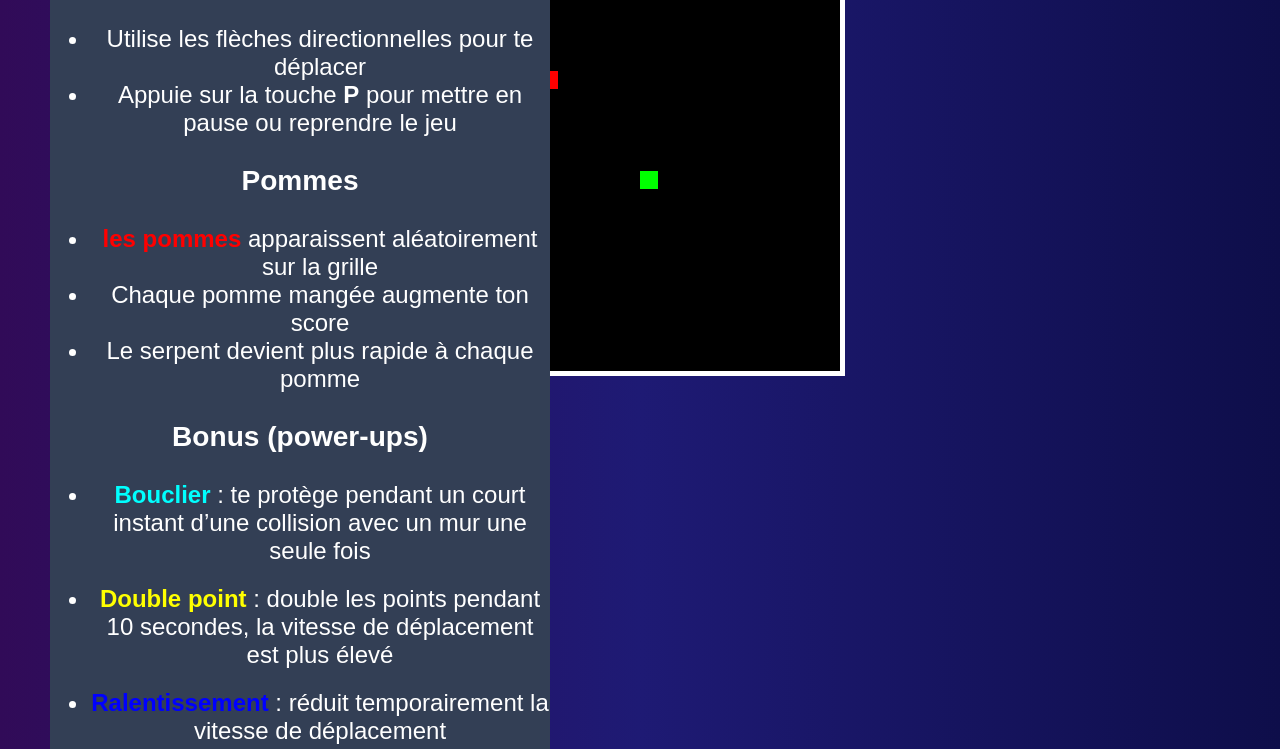
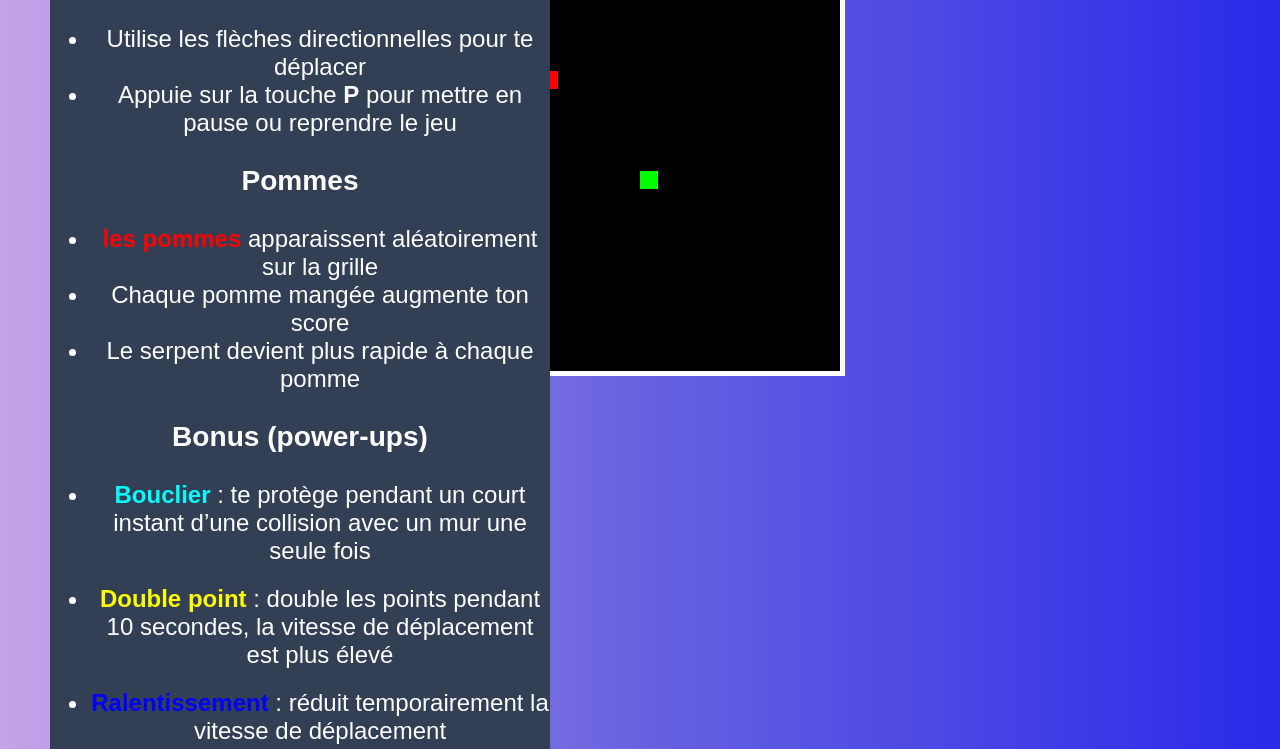
Before and after one commit to Prechh/snakeJS, a website: page public/index.html in a window 1280 px wide. Shown: the part 271-1020 px from the top of the page. Drawn offline with Linux system fonts and the light colour scheme; no server answers; a web font is replaced by a local one.

Commit message:
ajustement final style.css

```diff
--- a/public/style.css
+++ b/public/style.css
@@ -5,7 +5,7 @@ body {
   height: 100vh;
   margin: 0;
   font-family: "Jersey 15", sans-serif;
-  background: linear-gradient(to right, #310b58, #1e1a74, #0e0e4a);
+  background: linear-gradient(to right, #c5a3e7, #6862df, #2929e9);
   background-attachment: fixed;
 }
 
```
